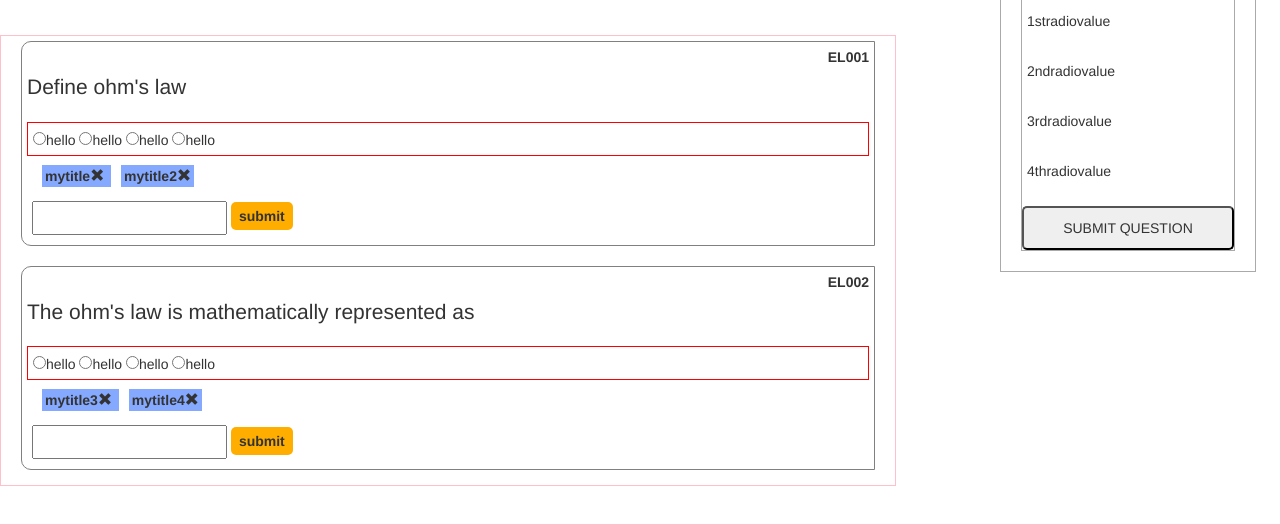
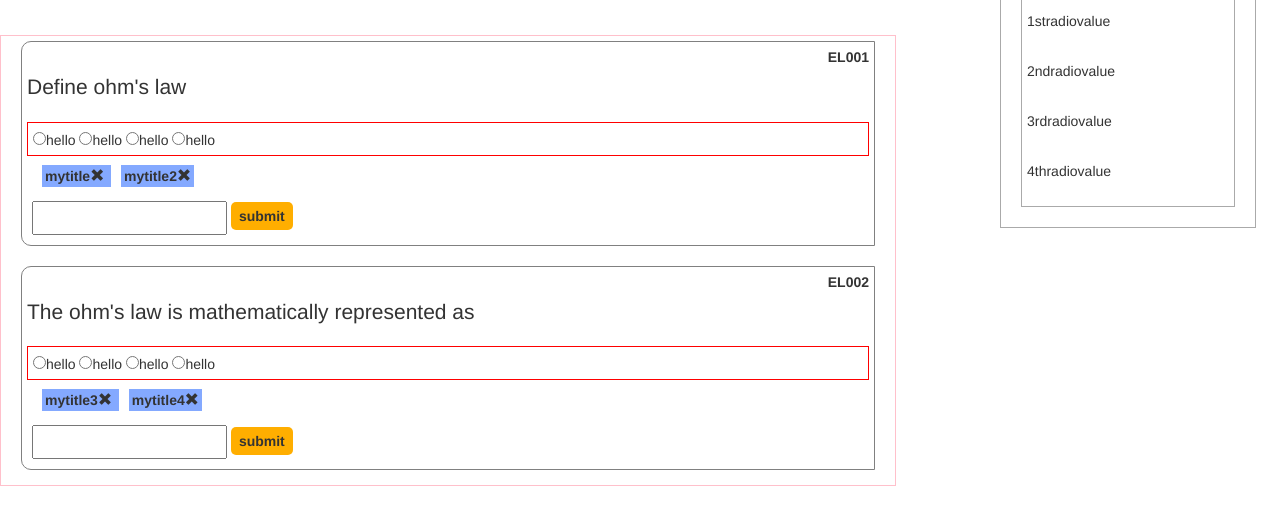
Before and after one commit to akshaymk94/numerical, a plain HTML site: page autofill.html in a window 1280 px wide. Both pictures are taken after a click on the element "Define ohm's law". Shown: the part 86-610 px from the top of the page. Drawn offline with nearby package versions, Linux system fonts and the light colour scheme.

Commit message:
right container changes made: submit button is displayed only at required use cases

```diff
--- a/autofill.html
+++ b/autofill.html
@@ -44,7 +44,7 @@
                     <div class="choiceEditor rightContainerContent" id="txtSecondChoice" choiceFrom=""></div>
                     <div class="choiceEditor rightContainerContent" id="txtThirdChoice" choiceFrom=""></div>
                     <div class="choiceEditor rightContainerContent" id="txtFourthChoice" choiceFrom=""></div>
-                    <input type="submit" id="btnSubmitEditedQuestion" value="SUBMIT QUESTION">
+                    <input type="button" id="btnSubmitEditedQuestion" value="SUBMIT QUESTION">
                 </form>
                 <div class="ckeditor">
                     <textarea id="editor" rows="5" cols="24" sendBackTo=""></textarea>
--- a/js/script.js
+++ b/js/script.js
@@ -38,13 +38,10 @@ $(document).ready(function() {
                                         </div>\
                                     </div>\
                                 </div>';
-
                 $('#main').append(html_text);
-
                 i++;
                 tagsText = "";
             });
-
         });
     }
 
@@ -127,6 +124,7 @@ $(document).ready(function() {
         $('.formEditBox').removeClass('hidden').css('border','solid 1px #aaa');
 
         $('.boxItem2').removeClass('hidden');
+        $('#btnSubmitEditedQuestion').hide();
         $('.boxItem2').show();
         $('.ckeditor').hide();
 
@@ -134,7 +132,7 @@ $(document).ready(function() {
     });
 
 
-    //submit the edited question and options back to left container
+    //submit the edited question, options back to left container
     $('body').on('click','#btnSubmitEditedQuestion', function() {
         var editedQuestion = $('#questionEditor').html();
         var editedChoice1 = $('#txtFirstChoice').val();
@@ -156,12 +154,13 @@ $(document).ready(function() {
         $('#txtSecondChoice').val("");
         $('#txtThirdChoice').val("");
         $('#txtFourthChoice').val("");
-
+        $('.boxItem2').hide();
 
     });
 
     $('#editor').ckeditor();
 
+    //trigger this function by clicking on the question/options on right container to edit them
     $('body').on('click','.rightContainerContent', function() {
         var toEdit = $(this).html();
         var returnId = $(this).attr('id');
@@ -171,6 +170,7 @@ $(document).ready(function() {
         $('.ckeditor').show();
     });
 
+    //save the updated question/option on the right container
     $('body').on('click','#applyUpdate', function() {
         var updatedText = $('#editor').val();
         var returnUpdateTo = $('#editor').attr('sendBackTo');
@@ -178,12 +178,15 @@ $(document).ready(function() {
         var ex = $("#" + returnUpdateTo + "").html();
         alert(ex);
         $('.ckeditor').hide();
+        $('#btnSubmitEditedQuestion').show();
         $('.formEditBox').show();
         updatedText = "";
     });
 
+    //cancel the update task on right container
     $('body').on('click','#cancelUpdate', function() {
         $('.ckeditor').hide();
+
         $('.formEditBox').show();
     });
 
```
